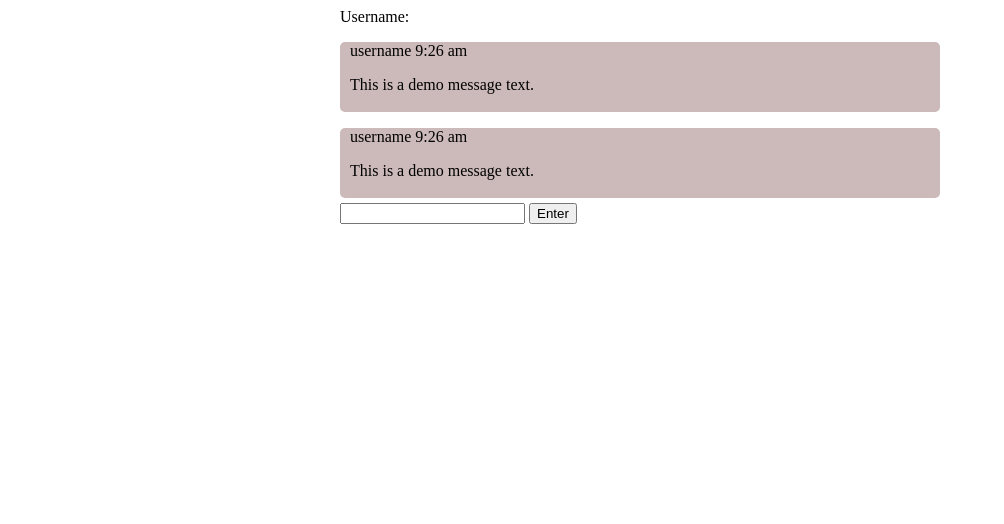
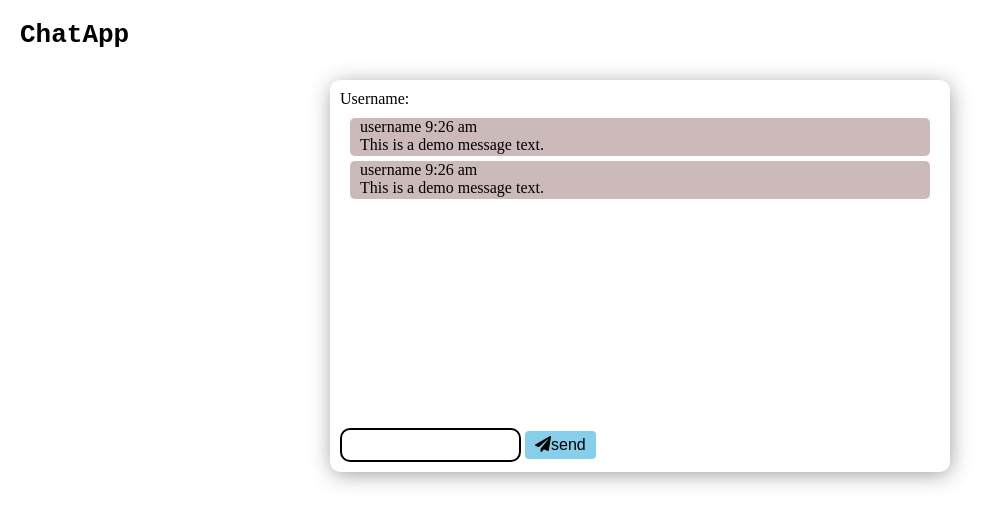
Before and after one commit to sishubjoshi/chatapp, a website: page public/chat.html in a window 1280 px wide. Shown: the whole page, without its empty margins (0-1004 px from the left). Drawn offline with nearby package versions, Linux system fonts and the light colour scheme; no server answers.

Commit message:
UI changes

```diff
--- a/public/chat.html
+++ b/public/chat.html
@@ -5,11 +5,18 @@
     <meta charset="UTF-8">
     <meta name="viewport" content="width=device-width, initial-scale=1.0">
     <meta http-equiv="X-UA-Compatible" content="ie=edge">
+    <link rel="stylesheet" href="https://cdnjs.cloudflare.com/ajax/libs/font-awesome/5.12.1/css/all.min.css"
+        integrity="sha256-mmgLkCYLUQbXn0B1SRqzHar6dCnv9oZFPEC1g1cwlkk=" crossorigin="anonymous" />
+
     <link rel="stylesheet" href="css/main.css">
     <title>Document</title>
 </head>
 
 <body>
+
+    <div class="header">
+        <h1> ChatApp</h1>
+    </div>
 
     <div class="chat-container">
 
@@ -35,7 +42,7 @@
         <div class="input-box">
             <form id="chat-form">
                 <input type="text" name="message" id="msg">
-                <button class="btn">Enter</button>
+                <button class="btn"><i class="fas fa-paper-plane"></i>send</button>
             </form>
         </div>
     </div>
--- a/public/css/main.css
+++ b/public/css/main.css
@@ -1,11 +1,34 @@
+* {
+    margin: 0;
+    padding: 0;
+}
+
+
+.header {
+    padding: 20px;
+    font-family: monospace;
+    margin-bottom: 10px;
+    /* border-bottom: 1px gray solid; */
+}
+
+
 .chat-container {
     /* margin: 100px; */
     margin: auto;
     max-width: 600px;
+    /* border: 4px black solid; */
+    /* box-shadow: 1px 3px 6px 3px;*/
+    -webkit-box-shadow: 1px 3px 22px -2px rgba(0, 0, 0, 0.43);
+    -moz-box-shadow: 1px 3px 22px -2px rgba(0, 0, 0, 0.43);
+    box-shadow: 1px 3px 22px -2px rgba(0, 0, 0, 0.43);
+    border-radius: 10px;
+    padding: 10px;
 }
 
 .chat-messages {
-    max-height: 500px;
+    padding: 10px;
+    min-height: 300px;
+    max-height: 80vh;
     overflow-y: scroll;
 }
 
@@ -21,3 +44,25 @@
     background: rgb(204, 185, 185)
         /* box-shadow: 1px 1px 6px 3px; */
 }
+
+#msg {
+    height: 30px;
+    max-width: 500px;
+    border: 2px black solid;
+    border-radius: 10px;
+    outline: 0;
+}
+
+.btn {
+    padding: 5px 10px;
+    font-size: 16px;
+    background: skyblue;
+    outline: 0;
+    border: none;
+    cursor: pointer;
+    border-radius: 4px;
+    /* color: white; */
+    /* height: 30px; */
+    /* width: 30px; */
+    /* border-radius: 4px; */
+}
--- a/public/js/main.js
+++ b/public/js/main.js
@@ -2,6 +2,10 @@ const socket = io();
 
 const chatForm = document.getElementById('chat-form');
 const chatMessages = document.querySelector('.chat-messages');
+
+const { username } = Qs.parse(location.search);
+console.log(username);
+
 chatForm.addEventListener('submit', (e) => {
 	e.preventDefault();
 
--- a/server.js
+++ b/server.js
@@ -19,7 +19,8 @@ io.on('connection', (socket) => {
 	});
 
 	socket.on('disconnect', () => {
-		console.log('out');
+		// console.log('out');
+		io.emit('message', 'A user left');
 	});
 });
 
```
Also changed, not shown: public/index.html (+2 -1 lines).
